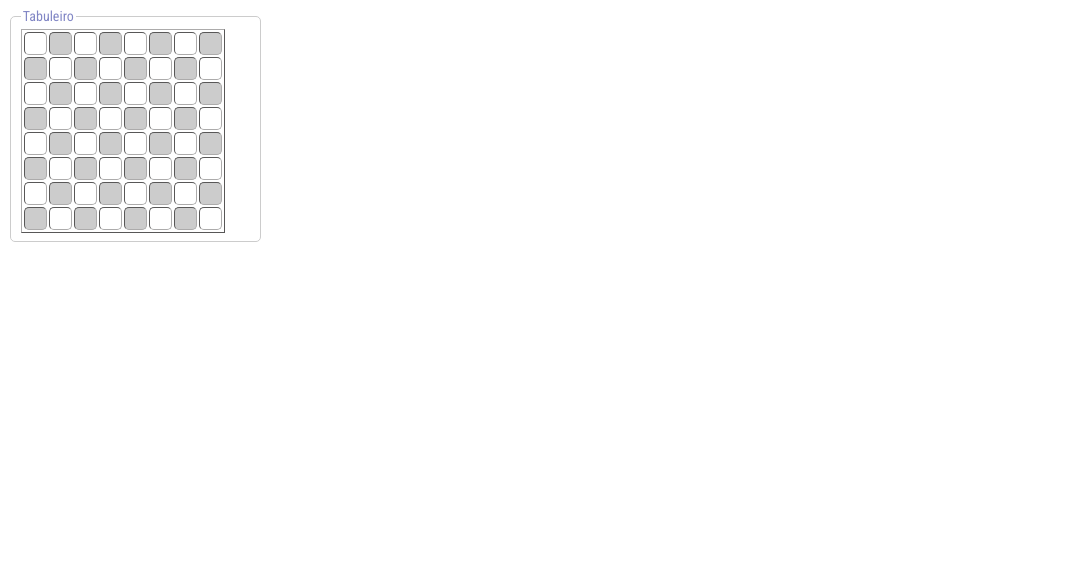
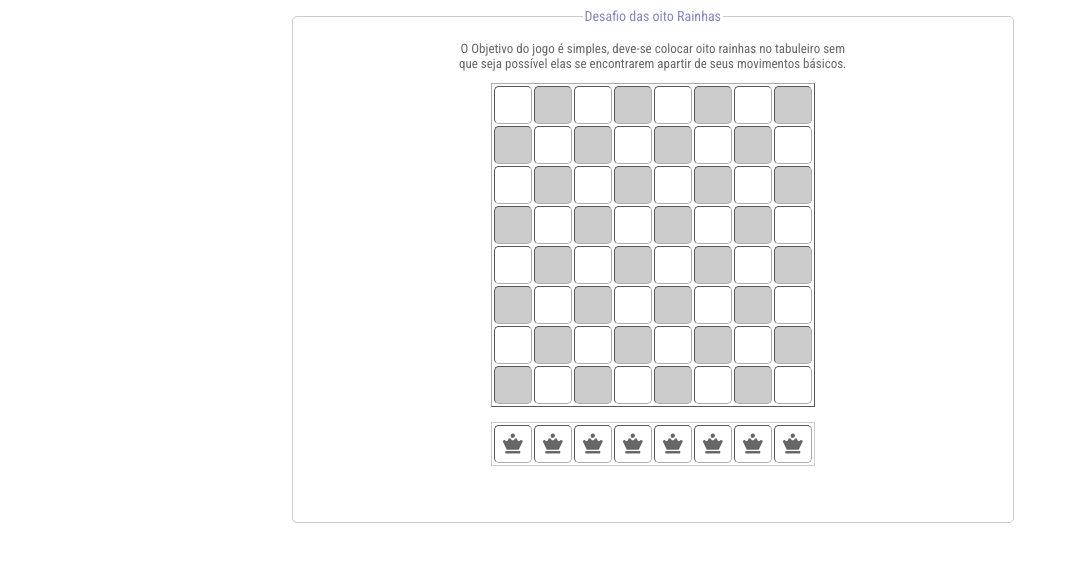
Before and after one commit to clemersonmedeiros/Desafio8Rainhas, a plain HTML site: page index.html in a window 1280 px wide. Shown: the whole page, without its empty margins (0-1067 px from the left). Drawn offline with Linux system fonts and the light colour scheme.

Commit message:
Melhorado Interface da Aplicação
- Adicionado animação de erro;
- Adicionado lista de Rainhas Faltantes;

```diff
--- a/css/style.css
+++ b/css/style.css
@@ -1,16 +1,17 @@
 html,body,.container{
   height: auto;
   font-family: 'Roboto Condensed';
+  text-align: center;
 }
 
 td{
   user-select: none;
   border-radius: 5px;
-  font-size: 13px;
+  font-size: 20px;
   padding: 3px;
   text-align: center;
-  width: 15px;
-  height: 15px;
+  width: 30px;
+  height: 30px;
 }
 
 /* -- Caso o valor seja igual a zero, o sistema não deve imprimir a rainha -- */
@@ -24,7 +25,9 @@ fieldset {
   border: 1px solid #CCC;
   border-radius: 5px;
   height: 100%;
+  text-align: center;
   width: 100%;
+  min-width: 50%;
   font-size: 13px;
 }
 
@@ -35,30 +38,61 @@ fieldset legend{
 
 .form{
   display: inline-block;
-  min-height: 165px;
+  width: 700px;
+  height: 500px;
   padding: 0;
+
   margin-bottom: 20px;
 }
-
 table,td,tr{
   border-color: #acabab;
 }
+#tabuleiro{
+  display:inline-block;
+}
 
 /* -- Deixa avisado quais as rainhas são bloqueantes -- */
-.bloqueante{
+.bloqueante i{
   color: #854d4d;
+  animation: shake 0.82s cubic-bezier(.36,.07,.19,.97) both;
+}
+
+.rainhas{
+  margin-top: 15px;
+  border: 1px solid #CCC;
 }
 
 /* -- Pinta as células de forma xadrez -- */
-tr:nth-child(odd) td:nth-child(odd) {
+.xadrez tr:nth-child(odd) td:nth-child(odd) {
   background-color:#fff;
 }
-tr:nth-child(odd) td:nth-child(even) {
+.xadrez tr:nth-child(odd) td:nth-child(even) {
   background-color:#ccc;
 }
-tr:nth-child(even) td:nth-child(odd) {
+.xadrez tr:nth-child(even) td:nth-child(odd) {
   background-color:#ccc;
 }
-tr:nth-child(even) td:nth-child(even) {
+.xadrez tr:nth-child(even) td:nth-child(even) {
    background-color:#fff;
 }
+.descricao{
+  margin: 12px 0px;
+}
+
+@keyframes shake {
+  10%, 90% {
+    transform: translate3d(-1px, 0, 0);
+  }
+
+  20%, 80% {
+    transform: translate3d(1px, 0, 0);
+  }
+
+  30%, 50%, 70% {
+    transform: translate3d(-3px, 0, 0);
+  }
+
+  40%, 60% {
+    transform: translate3d(3px, 0, 0);
+  }
+}
--- a/index.html
+++ b/index.html
@@ -11,7 +11,11 @@
   	<body>
 		<div class="form">
 			<fieldset>
-				<legend>Tabuleiro</legend>
+				<legend>Desafio das oito Rainhas</legend>
+				<div class='descricao'>
+					O Objetivo do jogo é simples, deve-se colocar oito rainhas no tabuleiro sem <br>
+					que seja possível elas se encontrarem apartir de seus movimentos básicos.
+				</div>
 				<div id = "tabuleiro" class=' tabuleiro'> </div>
 			</fieldset>
 		</div>
--- a/js/execute.js
+++ b/js/execute.js
@@ -14,7 +14,13 @@ function Tabuleiro(div){
     this.bloqueantes = [];
     this.table = document.createElement('table');
     this.table.border = "1";
+    this.table.className = 'xadrez';
     document.getElementById(div).appendChild(this.table);
+
+    this.tableList = document.createElement('table');
+    this.tableList.className = 'rainhas';
+    this.tableList.border = '1';
+    document.getElementById(div).appendChild(this.tableList);
     this.init();
 }
 
@@ -23,7 +29,12 @@ function Tabuleiro(div){
 Tabuleiro.prototype.init = function(){
     self = this;
     // Construção da Tabela na interface
+    trRainha = document.createElement('tr');
     for (let x = 0; x < 8; x++) {
+        tdRainha = document.createElement('td');
+        tdRainha.innerHTML += ' <i class="fas fa-chess-queen"></i>';
+        tdRainha.setAttribute('value','1');
+        tdRainha.setAttribute('index',x);
         tr = document.createElement('tr');  // Constrói linha
         this.matriz.push([0,0,0,0,0,0,0,0]); // Inicializa matriz com todas as colunas
         for (let y = 0; y < 8; y++) {
@@ -47,12 +58,23 @@ Tabuleiro.prototype.init = function(){
             tr.appendChild(td);
         }
         this.table.appendChild(tr);
+        trRainha.appendChild(tdRainha);
     }
+    this.tableList.appendChild(trRainha);
 }
 
 // Adiciona ou remove a rainha do tabuleiro
 Tabuleiro.prototype.adicionarRemoverRainha = function(x,y,td){
+
+    // Mensagem de vitória mais broxante do mundo
+    if (this.rainhas.length == 8 && this.bloqueantes.length == 0){
+        alert('Você venceu! EEeee...')
+        return;
+    }
+
+
     permiteAdicionar = this.bloqueantes.length == 0;
+
     for (let i = 0; i < this.bloqueantes.length; i++) {
         const element = this.bloqueantes[i];
 
@@ -77,10 +99,12 @@ Tabuleiro.prototype.adicionarRemoverRainha = function(x,y,td){
                     break;
                 }
             }
+            document.querySelector('.rainhas td[value="0"]').setAttribute('value','1');
         }else{
             this.matriz[x][y] = 1;
             td.setAttribute('value',1);
             this.rainhas.push([x,y])
+            document.querySelector('.rainhas td[value="1"]').setAttribute('value','0');
         }
     }
 
@@ -89,10 +113,7 @@ Tabuleiro.prototype.adicionarRemoverRainha = function(x,y,td){
         this.analisar(element[0],element[1]);
     });
 
-    // Mensagem de vitória mais broxante do mundo
-    if (this.rainhas.length == 8 && this.bloqueantes.length == 0){
-        alert('Você venceu! EEeee...')
-    }
+
 }
 
 Tabuleiro.prototype.analisar = function(x,y){
```
